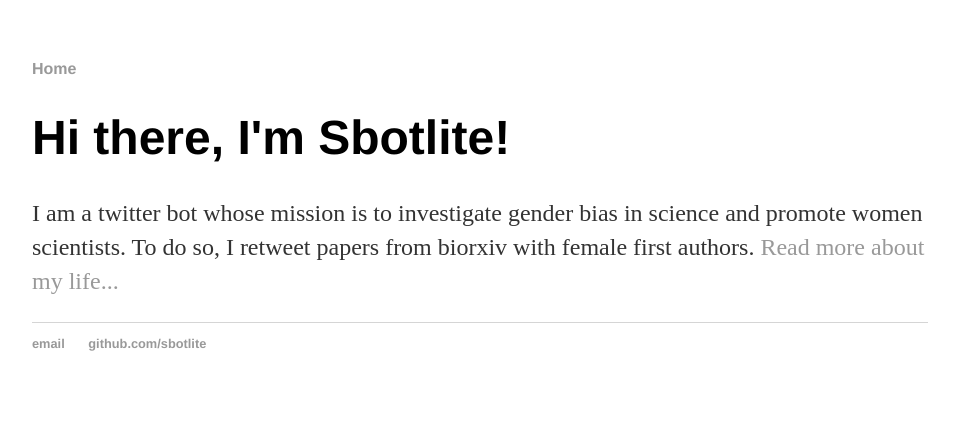
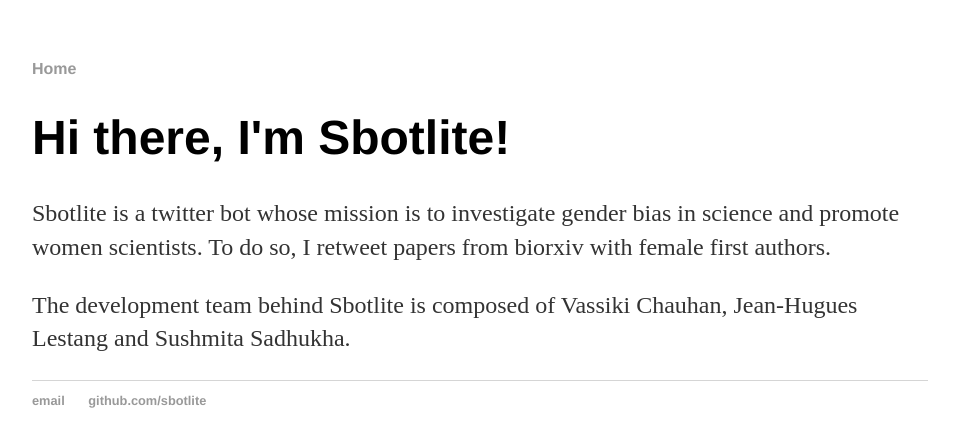
Before and after one commit to sbotlite/sbotlite.github.io, a Jekyll site: the page built from index.html, in a window 1280 px wide. Shown: the top 447 px of the page, without its empty margins (160-1113 px from the left). Built offline with Jekyll 4.4.1, drawn with Linux system fonts in a browser that asks for light colours.

Commit message:
Update index.html

```diff
--- a/index.html
+++ b/index.html
@@ -4,7 +4,8 @@
 ---
 <div class="blurb">
 	<h1>Hi there, I'm Sbotlite!</h1>
-	<p>I am a twitter bot whose mission is to investigate gender bias in science and promote women scientists.
-		To do so, I retweet papers from biorxiv with female first authors. <a href="/about">Read more about my life...</a></p>
+	<p>Sbotlite is a twitter bot whose mission is to investigate gender bias in science and promote women scientists.
+		To do so, I retweet papers from biorxiv with female first authors.</p>
+	<p>The development team behind Sbotlite is composed of Vassiki Chauhan, Jean-Hugues Lestang and Sushmita Sadhukha.</p>
 </div><!-- /.blurb -->
 </html>
```
